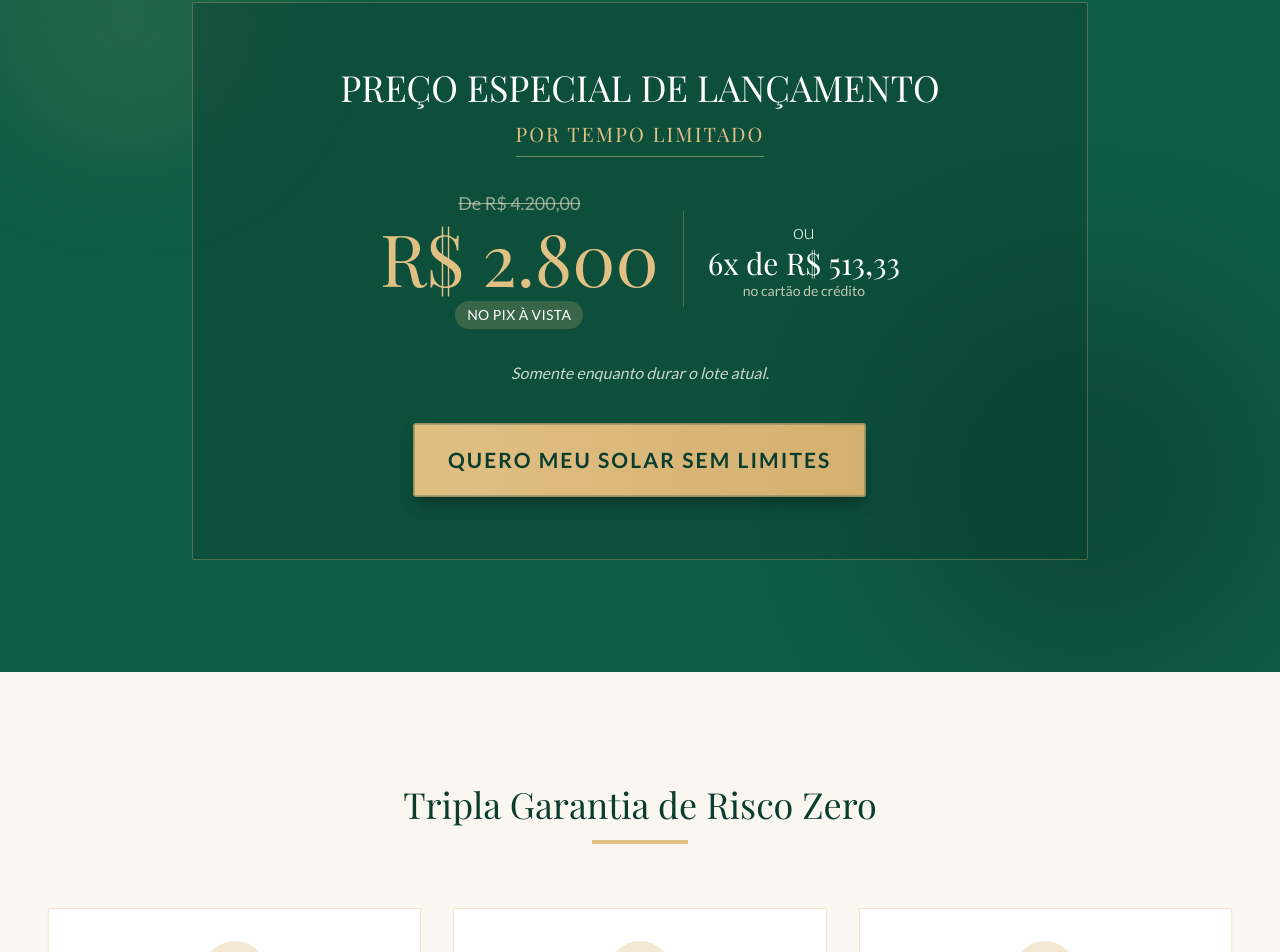
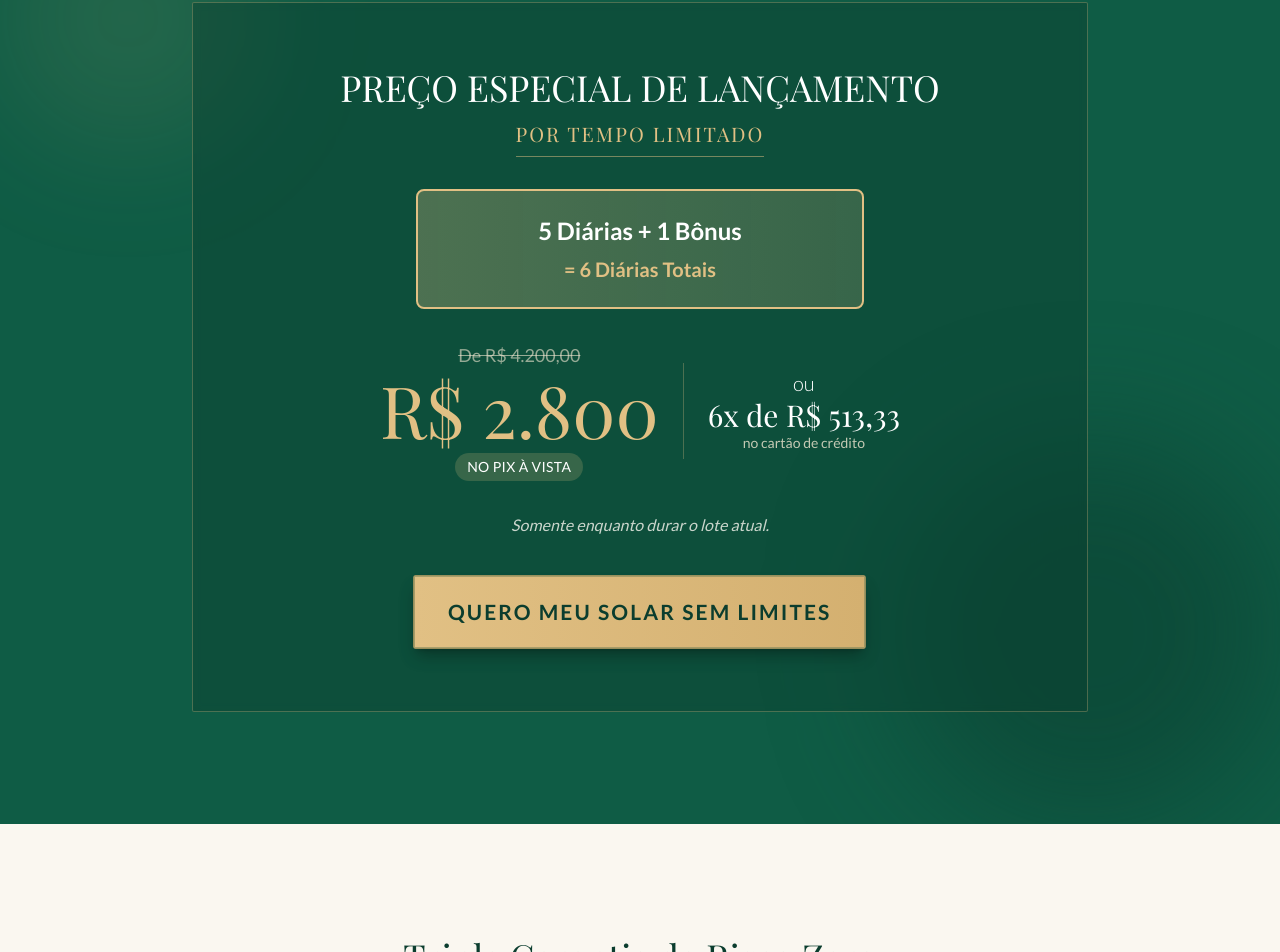
Before and after one commit to geraldo-solar/Solar-sem-Limites, a React (Vite) app: page / in a window 1280 px wide. Shown: the part 3828-4780 px from the top of the page. Built offline with nearby package versions, Linux system fonts and the light colour scheme; a web font is replaced by a local one.

Commit message:
feat: adicionar destaque 5+1 na seção Preço Especial de Lançamento

```diff
--- a/App.tsx
+++ b/App.tsx
@@ -290,6 +290,12 @@ const App: React.FC = () => {
             <span className="text-solar-gold text-xl tracking-widest uppercase block mt-2 border-b border-solar-gold/50 inline-block pb-2">Por Tempo Limitado</span>
           </h3>
 
+          {/* Destaque 5+1 */}
+          <div className="bg-gradient-to-r from-solar-gold/30 to-solar-gold/20 border-2 border-solar-gold rounded-lg p-6 mb-8 max-w-md mx-auto">
+            <p className="text-white font-bold text-2xl mb-2">5 Diárias + 1 Bônus</p>
+            <p className="text-solar-gold text-xl font-semibold">= 6 Diárias Totais</p>
+          </div>
+
           <div className="flex flex-col md:flex-row justify-center items-center gap-6 mb-8">
             <div className="text-center">
                <span className="block text-solar-beige/60 text-lg line-through mb-1">De R$ 4.200,00</span>
```
